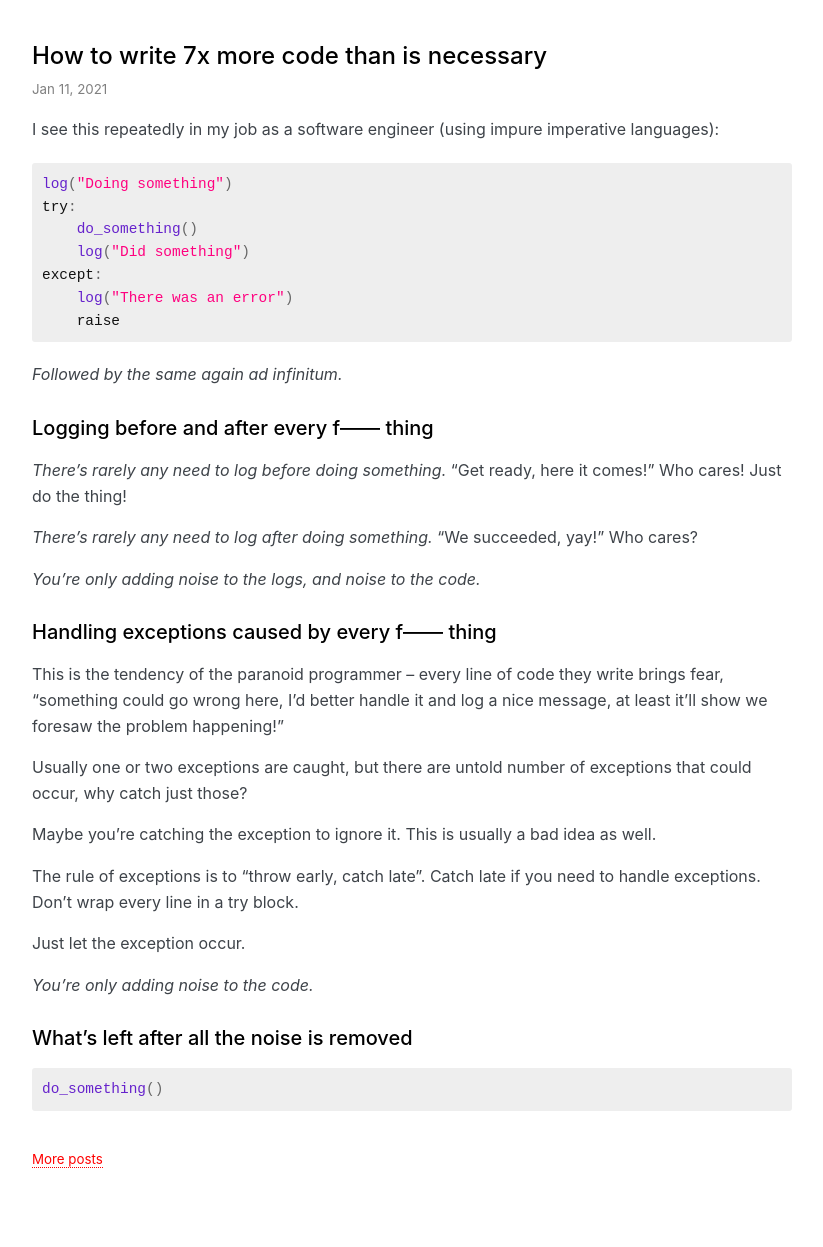
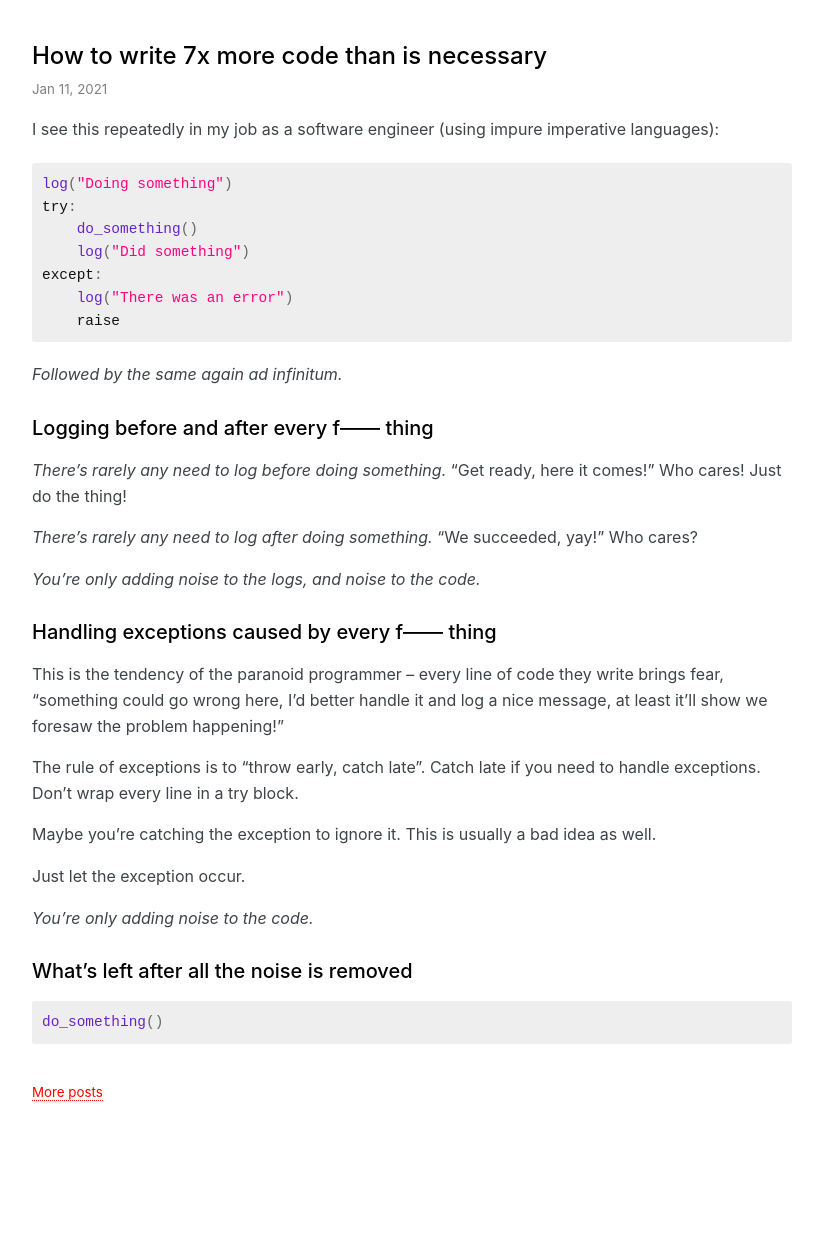
Before and after one commit to explodinglabs/explodinglabs.github.io, a Jekyll site: the page built from _posts/2021-01-11-how-to-write-7x-more-code-than-is-necessary.markdown, in a window 1280 px wide. Shown: the whole page, without its empty margins (228-1051 px from the left). Built offline with Jekyll 4.4.1, drawn with Linux system fonts in a browser that asks for light colours; some web fonts are replaced; after the commit the page ends 1180 px from its top, so only the background shows below that.

Commit message:
Adjust new post

```diff
--- a/_posts/2021-01-11-how-to-write-7x-more-code-than-is-necessary.markdown
+++ b/_posts/2021-01-11-how-to-write-7x-more-code-than-is-necessary.markdown
@@ -33,14 +33,11 @@ This is the tendency of the paranoid programmer -- every line of code they
 write brings fear, "something could go wrong here, I'd better handle it and log
 a nice message, at least it'll show we foresaw the problem happening!"
 
-Usually one or two exceptions are caught, but there are untold number of
-exceptions that could occur, why catch just those?
+The rule of exceptions is to "throw early, catch late". Catch late if you need
+to handle exceptions. Don't wrap every line in a try block.
 
 Maybe you're catching the exception to ignore it. This is usually a bad idea as
 well.
-
-The rule of exceptions is to "throw early, catch late". Catch late if you need
-to handle exceptions. Don't wrap every line in a try block.
 
 Just let the exception occur.
 
```
